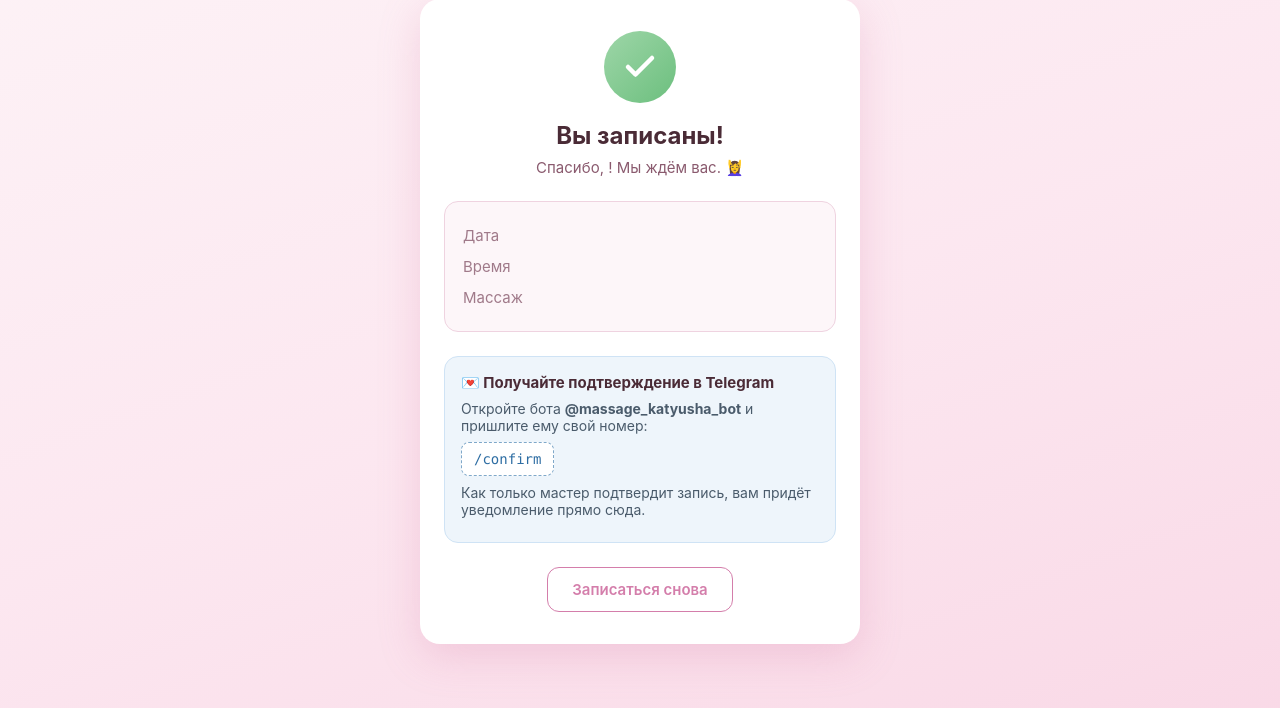
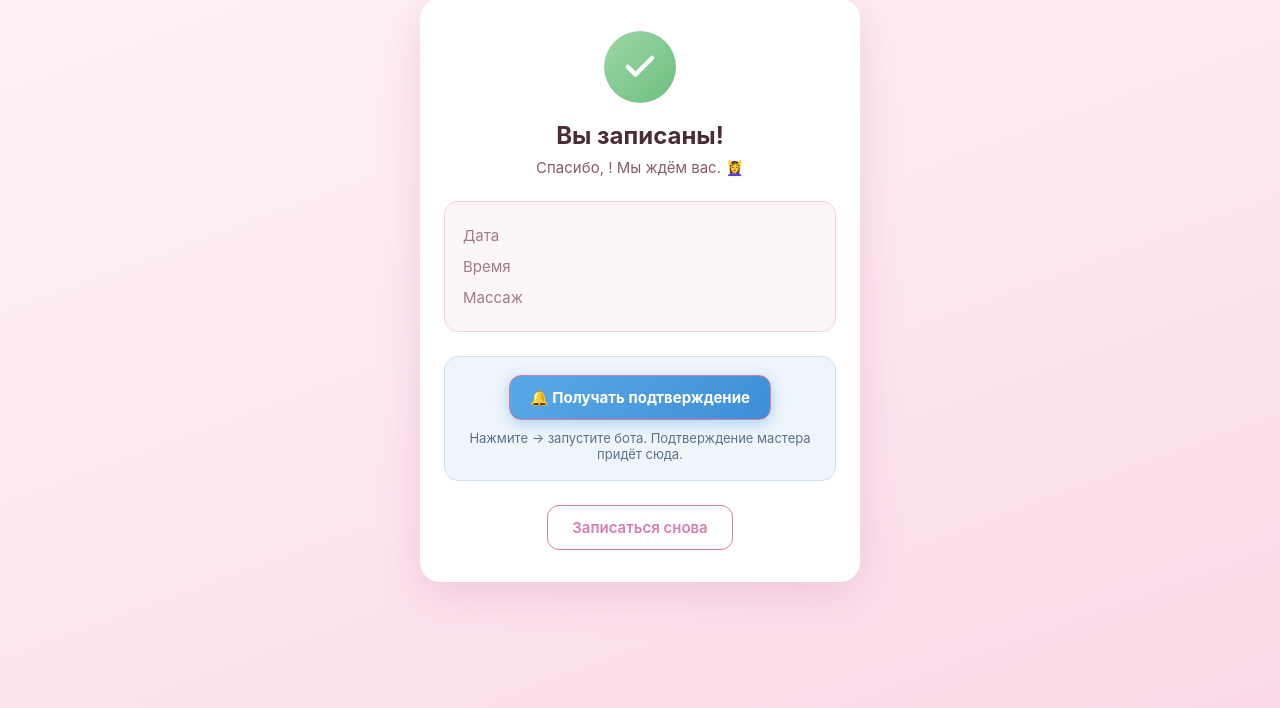
Before and after one commit to 331515Stud/-, a Flask app: page /success in a window 1280 px wide. Shown: the part 41-749 px from the top of the page. Run offline with Flask 3, Linux system fonts and the light colour scheme.

Commit message:
Простое подключение клиента кнопкой (deep-link), убран ручной ввод номера в боте

```diff
--- a/app.py
+++ b/app.py
@@ -206,6 +206,19 @@ def tg_send(chat_id, text, reply_markup=None):
     return tg_api("sendMessage", payload)
 
 
+_BOT_USERNAME = None
+
+
+def bot_username():
+    global _BOT_USERNAME
+    if _BOT_USERNAME:
+        return _BOT_USERNAME
+    data = tg_api("getMe", {})
+    if data and data.get("ok"):
+        _BOT_USERNAME = data.get("result", {}).get("username", "")
+    return _BOT_USERNAME
+
+
 def notify_booking(booking_id):
     row = get_booking(booking_id)
     chat_id = admin_chat_id()
@@ -268,12 +281,25 @@ def handle_message(msg):
     if not chat_id:
         return
 
-    if text == "/start":
+    if text.startswith("/start"):
+        payload = text[len("/start"):].strip()
+        if payload.startswith("confirm_"):
+            bid = payload[len("confirm_"):]
+            if bid.isdigit():
+                with get_db() as conn:
+                    conn.execute(
+                        "UPDATE bookings SET tgm_chat_id = ? WHERE id = ?",
+                        (chat_id, int(bid)),
+                    )
+                tg_send(chat_id, "Отлично! 💌 Когда мастер подтвердит вашу запись, я напишу вам сюда.")
+            else:
+                tg_send(chat_id, "Ссылка не распознана. Попробуйте ещё раз со страницы записи.")
+            return
         if not admin_chat_id():
             set_setting("admin_chat_id", str(chat_id))
             tg_send(chat_id, "Привет! Это бот записи на массаж ✅\nУведомления о новых записях будут приходить сюда, а кнопками можно подтверждать брони.")
         else:
-            tg_send(chat_id, "Привет! 👋\nЕсли вы записывались на сайте — пришлите свой номер телефона, чтобы получать подтверждение записи здесь.")
+            tg_send(chat_id, "Привет! 👋\nНажмите кнопку «Получать подтверждение» на странице записи, чтобы получать уведомления о статусе.")
         return
 
     if text.startswith("/status"):
@@ -445,13 +471,14 @@ def book():
 
     notify_booking(booking_id)
     return redirect(
-        url_for("success", name=name, phone=phone, date=date_str, time=time_str,
-                service=service, extras=extras_csv, playlist=playlist, notes=notes)
+        url_for("success", booking_id=booking_id, name=name, phone=phone, date=date_str,
+                time=time_str, service=service, extras=extras_csv, playlist=playlist, notes=notes)
     )
 
 
 @app.route("/success")
 def success():
+    booking_id = request.args.get("booking_id", "")
     name = request.args.get("name", "")
     phone = request.args.get("phone", "")
     date_str = request.args.get("date", "")
@@ -466,6 +493,8 @@ def success():
         pretty = ""
     return render_template(
         "success.html",
+        booking_id=booking_id,
+        bot_username=bot_username(),
         name=name, phone=phone, date=pretty, time=time_str,
         service=service, extras=extras, playlist=playlist, notes=notes,
     )
--- a/templates/success.html
+++ b/templates/success.html
@@ -47,26 +47,28 @@
   .details .label { color: #a07a8a; }
   .details .value { font-weight: 700; text-align: right; }
   .tg {
-    text-align: left;
+    text-align: center;
     background: #eef5fb;
     border: 1.5px solid #cfe3f5;
     border-radius: 14px;
-    padding: 16px;
+    padding: 18px 16px;
     margin-bottom: 24px;
   }
-  .tg-title { font-weight: 700; font-size: 15px; margin-bottom: 8px; }
-  .tg-text { font-size: 14px; color: #4a5b6b; margin: 8px 0; }
-  .tg-cmd {
+  .tg-button {
     display: inline-block;
-    background: #fff;
-    border: 1.5px dashed #7fa8c9;
-    border-radius: 8px;
-    padding: 8px 12px;
-    font-family: "Consolas", monospace;
-    font-size: 14px;
-    color: #2d6da3;
-    word-break: break-all;
+    padding: 12px 20px;
+    font-size: 15px;
+    font-weight: 700;
+    color: #fff;
+    background: linear-gradient(135deg, #5aa8e6, #3d8fd6);
+    border-radius: 12px;
+    text-decoration: none;
+    box-shadow: 0 4px 14px rgba(61, 143, 214, 0.35);
+    transition: transform 0.1s, box-shadow 0.15s;
+    margin-bottom: 10px;
   }
+  .tg-button:hover { transform: translateY(-1px); box-shadow: 0 6px 18px rgba(61, 143, 214, 0.4); }
+  .tg-sub { font-size: 13px; color: #5a7287; }
   a {
     display: inline-block;
     padding: 12px 24px;
@@ -105,10 +107,8 @@
       {% endif %}
     </div>
     <div class="tg">
-      <div class="tg-title">💌 Получайте подтверждение в Telegram</div>
-      <div class="tg-text">Откройте бота <b>@massage_katyusha_bot</b> и пришлите ему свой номер:</div>
-      <div class="tg-cmd">/confirm {{ phone }}</div>
-      <div class="tg-text">Как только мастер подтвердит запись, вам придёт уведомление прямо сюда.</div>
+      <a class="tg-button" href="https://t.me/{{ bot_username }}?start=confirm_{{ booking_id }}" target="_blank">🔔 Получать подтверждение</a>
+      <div class="tg-sub">Нажмите → запустите бота. Подтверждение мастера придёт сюда.</div>
     </div>
     <a href="/">Записаться снова</a>
   </div>
```
